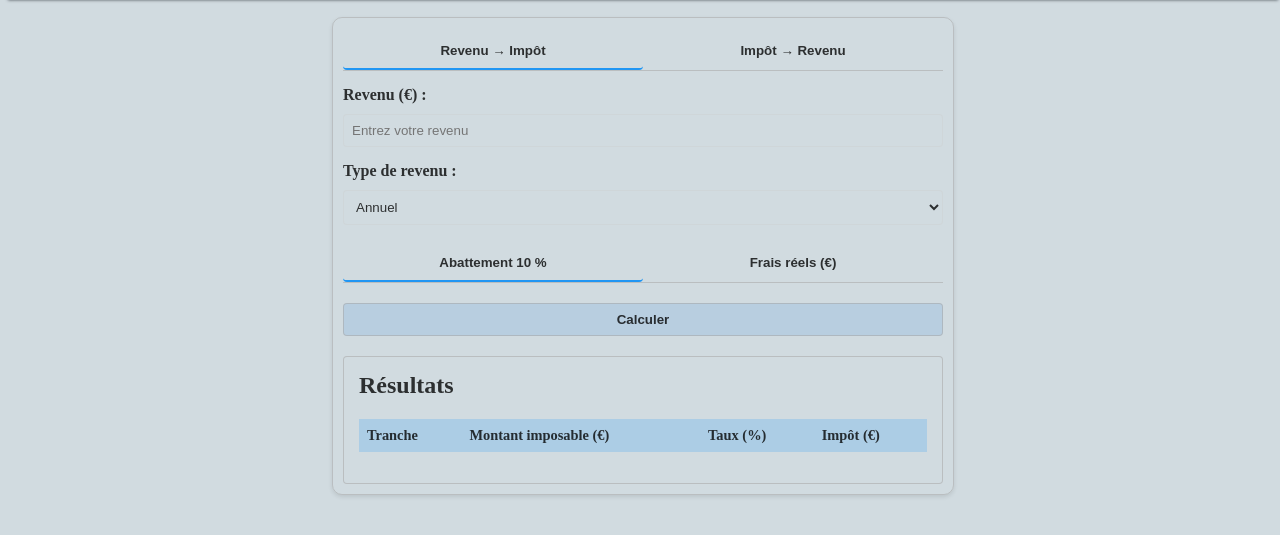
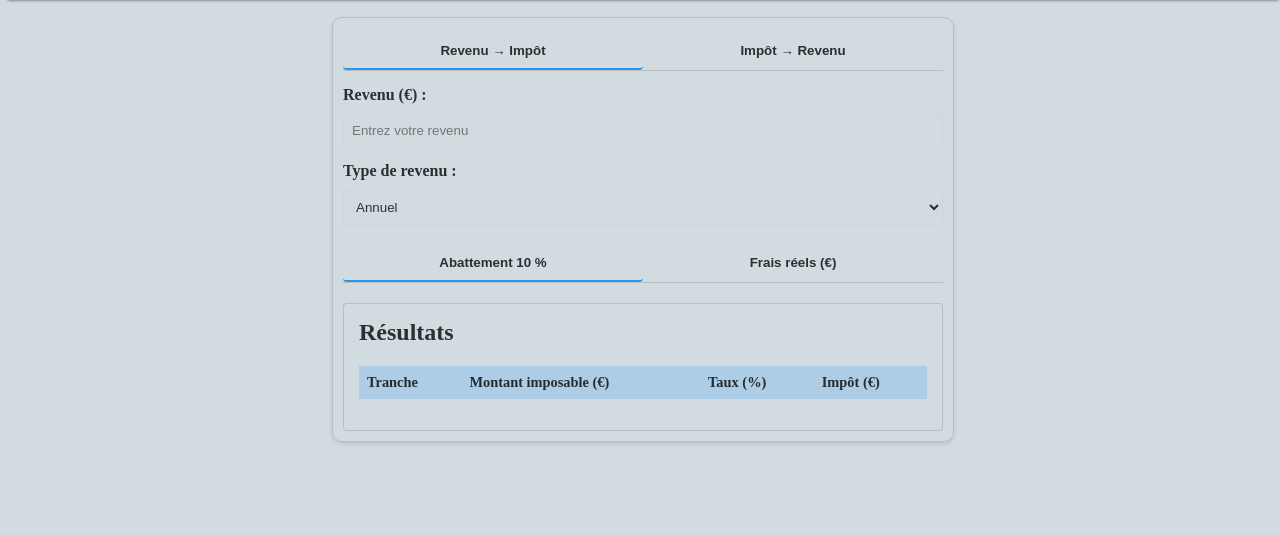
Before and after one commit to odysseu/TrancheMaster, a plain HTML site: page index.html in a window 1280 px wide. Both pictures are taken after a click on the button "Revenu → Impôt". Shown: the part 75-610 px from the top of the page. Drawn offline with Linux system fonts and the light colour scheme.

Commit message:
No more Calculate button; the calculation is made when the inputs change

```diff
--- a/index.html
+++ b/index.html
@@ -56,7 +56,6 @@
                 <label for="fixed-charges">Frais réels (€) :</label>
                 <input type="number" id="fixed-charges" placeholder="Entrez vos frais réels">
             </div>
-            <button id="calculate-revenu-to-impot-btn" class="calculate-btn">Calculer</button>
             <div class="results">
                 <h2>Résultats</h2>
                 <p id="tax-percentage"></p>
@@ -109,7 +108,6 @@
                 <label for="fixed-charges-reverse">Frais réels (€) :</label>
                 <input type="number" id="fixed-charges-reverse" placeholder="Entrez vos frais réels">
             </div>
-            <button id="calculate-impot-to-revenu-btn" class="calculate-btn">Calculer</button>
             <div class="results">
                 <h2>Résultats</h2>
                 <p id="estimated-revenu"></p>
--- a/script.js
+++ b/script.js
@@ -1,4 +1,4 @@
-// Tax thresholds for 2025 (example values, replace with actual thresholds)
+// Tax thresholds for 2025 (updated values)
 const TAX_THRESHOLDS = [
     { min: 0, max: 11497, rate: 0 },
     { min: 11498, max: 29315, rate: 0.11 },
@@ -12,6 +12,13 @@ function formatNumber(value) {
     const rounded = Math.round(value * 100) / 100;
     return Number.isInteger(rounded) ? rounded : rounded.toFixed(2);
 }
+
+// Global variables for inputs
+let revenuInput, revenuTypeSelect, fixedChargesInput,
+    taxPercentageInput, taxAmountInput, taxTypeSelect, fixedChargesReverseInput,
+    taxPercentageElement, thresholdBreakdownElement, totalTaxElement, missingMoneyElement,
+    estimatedRevenuElement, abattementBtn, fixedChargesBtn, taxPercentageBtn, taxAmountBtn,
+    abattementReverseBtn, fixedChargesReverseBtn;
 
 document.addEventListener("DOMContentLoaded", () => {
     // Dark/light mode toggle
@@ -30,17 +37,53 @@ document.addEventListener("DOMContentLoaded", () => {
         }
     });
 
-    // Main mode menu toggle
+    // Get input elements
+    revenuInput = document.getElementById("revenu");
+    revenuTypeSelect = document.getElementById("revenu-type");
+    fixedChargesInput = document.getElementById("fixed-charges");
+    taxPercentageInput = document.getElementById("tax-percentage-input");
+    taxAmountInput = document.getElementById("tax-amount");
+    taxTypeSelect = document.getElementById("tax-type");
+    fixedChargesReverseInput = document.getElementById("fixed-charges-reverse");
+
+    // Get result elements
+    taxPercentageElement = document.getElementById("tax-percentage");
+    thresholdBreakdownElement = document.getElementById("threshold-breakdown");
+    totalTaxElement = document.getElementById("total-tax");
+    missingMoneyElement = document.getElementById("missing-money");
+    estimatedRevenuElement = document.getElementById("estimated-revenu");
+
+    // Get menu buttons
+    abattementBtn = document.getElementById("abattement-btn");
+    fixedChargesBtn = document.getElementById("fixed-charges-btn");
+    taxPercentageBtn = document.getElementById("tax-percentage-btn");
+    taxAmountBtn = document.getElementById("tax-amount-btn");
+    abattementReverseBtn = document.getElementById("abattement-reverse-btn");
+    fixedChargesReverseBtn = document.getElementById("fixed-charges-reverse-btn");
+
+    // Get section elements
     const revenuToImpotBtn = document.getElementById("revenu-to-impot-btn");
     const impotToRevenuBtn = document.getElementById("impot-to-revenu-btn");
     const revenuToImpotSection = document.getElementById("revenu-to-impot-section");
     const impotToRevenuSection = document.getElementById("impot-to-revenu-section");
 
+    // Get group elements
+    const fixedChargesGroup = document.getElementById("fixed-charges-group");
+    const taxPercentageGroup = document.getElementById("tax-percentage-group");
+    const taxAmountGroup = document.getElementById("tax-amount-group");
+    const taxTypeGroup = document.getElementById("tax-type-group");
+    const fixedChargesGroupReverse = document.getElementById("fixed-charges-group-reverse");
+
+    // Initialize visibility on page load
+    taxTypeGroup.classList.add("hidden");
+
+    // Main mode menu toggle
     revenuToImpotBtn.addEventListener("click", () => {
         revenuToImpotSection.classList.add("active");
         impotToRevenuSection.classList.remove("active");
         revenuToImpotBtn.classList.add("active");
         impotToRevenuBtn.classList.remove("active");
+        calculateRevenuToImpot(); // Recalculate when switching sections
     });
 
     impotToRevenuBtn.addEventListener("click", () => {
@@ -48,41 +91,32 @@ document.addEventListener("DOMContentLoaded", () => {
         revenuToImpotSection.classList.remove("active");
         impotToRevenuBtn.classList.add("active");
         revenuToImpotBtn.classList.remove("active");
+        calculateImpotToRevenu(); // Recalculate when switching sections
     });
 
     // Revenu → Impôt: 10% or charges menu
-    const abattementBtn = document.getElementById("abattement-btn");
-    const fixedChargesBtn = document.getElementById("fixed-charges-btn");
-    const fixedChargesGroup = document.getElementById("fixed-charges-group");
-
     abattementBtn.addEventListener("click", () => {
         fixedChargesGroup.style.display = "none";
         abattementBtn.classList.add("active");
         fixedChargesBtn.classList.remove("active");
+        calculateRevenuToImpot(); // Recalculate when changing method
     });
 
     fixedChargesBtn.addEventListener("click", () => {
         fixedChargesGroup.style.display = "block";
         fixedChargesBtn.classList.add("active");
         abattementBtn.classList.remove("active");
+        calculateRevenuToImpot(); // Recalculate when changing method
     });
 
     // Impôt → Revenu: Percentage or value menu
-    const taxPercentageBtn = document.getElementById("tax-percentage-btn");
-    const taxAmountBtn = document.getElementById("tax-amount-btn");
-    const taxPercentageGroup = document.getElementById("tax-percentage-group");
-    const taxAmountGroup = document.getElementById("tax-amount-group");
-    const taxTypeGroup = document.getElementById("tax-type-group");
-
-    // Initialize visibility on page load
-    taxTypeGroup.classList.add("hidden");
-
     taxPercentageBtn.addEventListener("click", () => {
         taxPercentageGroup.style.display = "block";
         taxAmountGroup.style.display = "none";
         taxTypeGroup.classList.add("hidden");
         taxPercentageBtn.classList.add("active");
         taxAmountBtn.classList.remove("active");
+        calculateImpotToRevenu(); // Recalculate when changing method
     });
 
     taxAmountBtn.addEventListener("click", () => {
@@ -91,38 +125,41 @@ document.addEventListener("DOMContentLoaded", () => {
         taxTypeGroup.classList.remove("hidden");
         taxAmountBtn.classList.add("active");
         taxPercentageBtn.classList.remove("active");
+        calculateImpotToRevenu(); // Recalculate when changing method
     });
 
     // Impôt → Revenu: 10% or charges menu
-    const abattementReverseBtn = document.getElementById("abattement-reverse-btn");
-    const fixedChargesReverseBtn = document.getElementById("fixed-charges-reverse-btn");
-    const fixedChargesGroupReverse = document.getElementById("fixed-charges-group-reverse");
-
     abattementReverseBtn.addEventListener("click", () => {
         fixedChargesGroupReverse.style.display = "none";
         abattementReverseBtn.classList.add("active");
         fixedChargesReverseBtn.classList.remove("active");
+        calculateImpotToRevenu(); // Recalculate when changing method
     });
 
     fixedChargesReverseBtn.addEventListener("click", () => {
         fixedChargesGroupReverse.style.display = "block";
         fixedChargesReverseBtn.classList.add("active");
         abattementReverseBtn.classList.remove("active");
+        calculateImpotToRevenu(); // Recalculate when changing method
     });
 
+    // Add event listeners for input changes
+    revenuInput.addEventListener("input", calculateRevenuToImpot);
+    revenuTypeSelect.addEventListener("change", calculateRevenuToImpot);
+    fixedChargesInput.addEventListener("input", calculateRevenuToImpot);
+    taxPercentageInput.addEventListener("input", calculateImpotToRevenu);
+    taxAmountInput.addEventListener("input", calculateImpotToRevenu);
+    taxTypeSelect.addEventListener("change", calculateImpotToRevenu);
+    fixedChargesReverseInput.addEventListener("input", calculateImpotToRevenu);
+
     // Revenu → Impôt logic
-    const revenuInput = document.getElementById("revenu");
-    const revenuTypeSelect = document.getElementById("revenu-type");
-    const calculateRevenuToImpotBtn = document.getElementById("calculate-revenu-to-impot-btn");
-    const taxPercentageElement = document.getElementById("tax-percentage");
-    const thresholdBreakdownElement = document.getElementById("threshold-breakdown");
-    const totalTaxElement = document.getElementById("total-tax");
-    const missingMoneyElement = document.getElementById("missing-money");
-
-    calculateRevenuToImpotBtn.addEventListener("click", () => {
+    function calculateRevenuToImpot() {
         const revenu = parseFloat(revenuInput.value);
-        if (isNaN(revenu)) {
-            alert("Veuillez entrer un revenu valide.");
+        if (isNaN(revenu) || revenu <= 0) {
+            taxPercentageElement.textContent = "";
+            thresholdBreakdownElement.innerHTML = "";
+            totalTaxElement.textContent = "";
+            missingMoneyElement.textContent = "";
             return;
         }
 
@@ -131,13 +168,13 @@ document.addEventListener("DOMContentLoaded", () => {
 
         // Use the selected menu to determine the method
         const chargesType = abattementBtn.classList.contains("active") ? "abattement" : "fixed";
-        const fixedCharges = chargesType === "fixed" ? parseFloat(document.getElementById("fixed-charges").value) || 0 : 0;
+        const fixedCharges = chargesType === "fixed" ? parseFloat(fixedChargesInput.value) || 0 : 0;
 
         let taxableIncome;
         if (chargesType === "abattement") {
             taxableIncome = yearlyRevenu * 0.9;
         } else {
-            taxableIncome = yearlyRevenu - fixedCharges;
+            taxableIncome = Math.max(0, yearlyRevenu - fixedCharges);
         }
 
         const { tax, breakdown } = calculateTaxWithBreakdown(taxableIncome);
@@ -152,7 +189,7 @@ document.addEventListener("DOMContentLoaded", () => {
             row.innerHTML = `
                 <td>${formatNumber(threshold.min)}\u00A0-\u00A0${threshold.max === Infinity ? "+∞" : formatNumber(threshold.max)}</td>
                 <td>${formattedTaxableAmount}</td>
-                <td>${threshold.rate * 100}</td>
+                <td>${(threshold.rate * 100).toFixed(2)}</td>
                 <td>${formattedTax}</td>
             `;
             thresholdBreakdownElement.appendChild(row);
@@ -168,34 +205,30 @@ document.addEventListener("DOMContentLoaded", () => {
         let missingMoneyYearly = nextThreshold ? nextThreshold.min - taxableIncome : 0;
         let missingMoneyMonthly = missingMoneyYearly / 12;
 
-        taxPercentageElement.textContent = `Taux d'imposition : ${taxPercentage.toFixed(2)} %`;
+        taxPercentageElement.textContent = `Taux d'imposition : ${taxPercentage.toFixed(2)}\u00A0%`;
         totalTaxElement.textContent = `Impôt total : ${formatNumber(tax)}\u00A0€`;
         missingMoneyElement.textContent = `Il manque ${formatNumber(missingMoneyYearly)}\u00A0€ par an (${formatNumber(missingMoneyMonthly)}\u00A0€ par mois) pour atteindre la prochaine tranche.`;
-    });
+    }
 
     // Impôt → Revenu logic
-    const taxTypeSelect = document.getElementById("tax-type");
-    const calculateImpotToRevenuBtn = document.getElementById("calculate-impot-to-revenu-btn");
-    const estimatedRevenuElement = document.getElementById("estimated-revenu");
-
-    calculateImpotToRevenuBtn.addEventListener("click", () => {
+    function calculateImpotToRevenu() {
         // Use the selected menu to determine the method
         const isTaxPercentageMode = taxPercentageBtn.classList.contains("active");
         const chargesType = abattementReverseBtn.classList.contains("active") ? "abattement" : "fixed";
-        const fixedCharges = chargesType === "fixed" ? parseFloat(document.getElementById("fixed-charges-reverse").value) || 0 : 0;
+        const fixedCharges = chargesType === "fixed" ? parseFloat(fixedChargesReverseInput.value) || 0 : 0;
 
         if (isTaxPercentageMode) {
-            const taxPercentage = parseFloat(document.getElementById("tax-percentage-input").value);
-            if (isNaN(taxPercentage)) {
-                alert("Veuillez entrer un pourcentage d'imposition valide.");
+            const taxPercentage = parseFloat(taxPercentageInput.value);
+            if (isNaN(taxPercentage) || taxPercentage <= 0) {
+                estimatedRevenuElement.textContent = "";
                 return;
             }
             const estimatedRevenu = estimateRevenuFromTaxPercentage(taxPercentage, chargesType, fixedCharges);
             estimatedRevenuElement.textContent = `Revenu annuel estimé : ${formatNumber(estimatedRevenu.yearly)}\u00A0€ (Mensuel : ${formatNumber(estimatedRevenu.monthly)}\u00A0€)`;
         } else {
-            const taxAmount = parseFloat(document.getElementById("tax-amount").value);
-            if (isNaN(taxAmount)) {
-                alert("Veuillez entrer un montant d'impôt valide.");
+            const taxAmount = parseFloat(taxAmountInput.value);
+            if (isNaN(taxAmount) || taxAmount <= 0) {
+                estimatedRevenuElement.textContent = "";
                 return;
             }
             const taxType = taxTypeSelect.value;
@@ -203,7 +236,7 @@ document.addEventListener("DOMContentLoaded", () => {
             const estimatedRevenu = estimateRevenuFromTax(yearlyTax, chargesType, fixedCharges);
             estimatedRevenuElement.textContent = `Revenu annuel estimé : ${formatNumber(estimatedRevenu.yearly)}\u00A0€ (Mensuel : ${formatNumber(estimatedRevenu.monthly)}\u00A0€)`;
         }
-    });
+    }
 
     // Function to calculate tax with breakdown by threshold
     function calculateTaxWithBreakdown(taxableIncome) {
```
